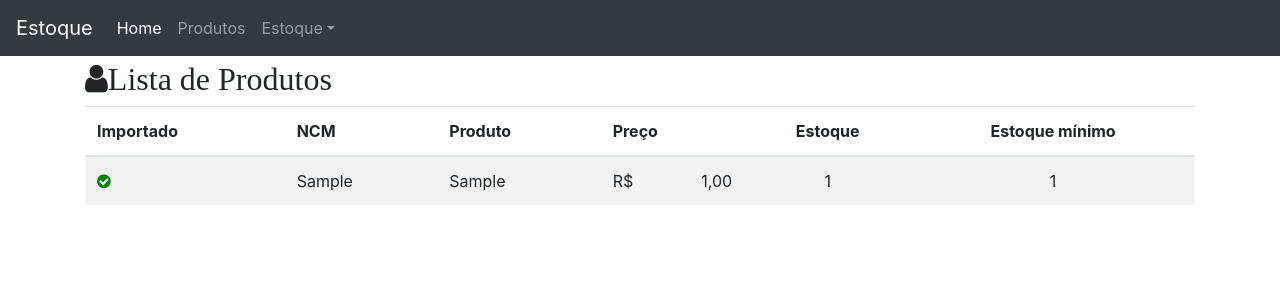
After one commit to danielandersondasilva/Estoque, a Django app: page /produto/ in a window 1280 px wide. The commit adds this page. Shown: the top 300 px of the page. Run offline with Django 4.2, Linux system fonts and the light colour scheme; tables that the repository leaves empty hold one stand-in row (values such as "Sample post"); some libraries are stand-ins or nearby versions.

Commit message:
criando template da lista de produtos

```diff
--- a/projeto/core/templates/base.html
+++ b/projeto/core/templates/base.html
@@ -11,7 +11,11 @@
         integrity="sha384-Gn5384xqQ1aoWXA+058RXPxPg6fy4IWvTNh0E263XmFcJlSAwiGgFAW/dAiS6JXm" crossorigin="anonymous">
     <!-- Font-awesome -->
     <link rel="stylesheet" href="https://stackpath.bootstrapcdn.com/font-awesome/4.7.0/css/font-awesome.min.css">
-
+    <style>
+        body {
+            margin-top: 60px;
+        }
+    </style>
     {% block css %}
     {% endblock css %}
 
--- /dev/null
+++ b/projeto/produto/templates/produto_list.html
@@ -0,0 +1,52 @@
+{% extends "base.html" %}
+{% block css %}
+    <style>
+        .ok{
+            color:green;
+        }
+        .no{
+            color:red;
+        }
+    </style>
+{% endblock css %}
+
+
+{% block content %}
+<div class="page-header">
+    <h2><i class="fa fa-user">Lista de Produtos</i></h2>
+    {% if object_list%}
+    <table class="table table-striped">
+        <thead>
+            <tr>
+                <th>Importado</th>
+                <th>NCM</th>
+                <th>Produto</th>
+                <th>Preço</th>
+                <th class='text-center'>Estoque</th>
+                <th class='text-center'>Estoque mínimo</th>
+            </tr>
+        </thead>
+        <tbody>
+            {% for object in object_list %}
+                <tr>
+                    <td>
+                            {% if object.importado %}
+                                <i class="fa fa-check-circle ok"></i>
+                            {% else %}
+                                    <i class="fa fa-minus-circle no"></i>
+                            {% endif %}
+                        </td>
+                        <td>{{object.ncm}}</td>
+                        <td>{{object.produto}}</td>
+                        <td>R$ <span class="pull-right">{{object.preco}}</span></td>
+                        <td class='text-center'>{{object.estoque}}</td>
+                        <td class='text-center'>{{object.estoque_minimo}}</td>
+                </tr>
+            {% endfor %}
+        </tbody>
+    </table>
+    {% else %}
+        <p class="alert alert-warning">Sem itens na lista</p>
+    {% endif %}
+</div>
+{% endblock content %}
--- /dev/null
+++ b/projeto/produto/urls.py
@@ -0,0 +1,9 @@
+from django.urls import path
+from django.urls import path
+from projeto.produto import views as v
+
+app_name = "produto"
+
+urlpatterns = [
+    path("", v.produto_list, name="produto_list"),
+]
--- a/projeto/produto/views.py
+++ b/projeto/produto/views.py
@@ -1,3 +1,9 @@
 from django.shortcuts import render
+from .models import Produto
 
-# Create your views here.
+
+def produto_list(request):
+    template_name = "produto_list.html"
+    objects = Produto.objects.all()
+    context = {"object_list": objects}
+    return render(request, template_name, context)
--- a/projeto/urls.py
+++ b/projeto/urls.py
@@ -18,5 +18,6 @@ from django.urls import path, include
 
 urlpatterns = [
     path("", include("projeto.core.urls")),
+    path("produto/", include("projeto.produto.urls")),
     path("admin/", admin.site.urls),
 ]
```
